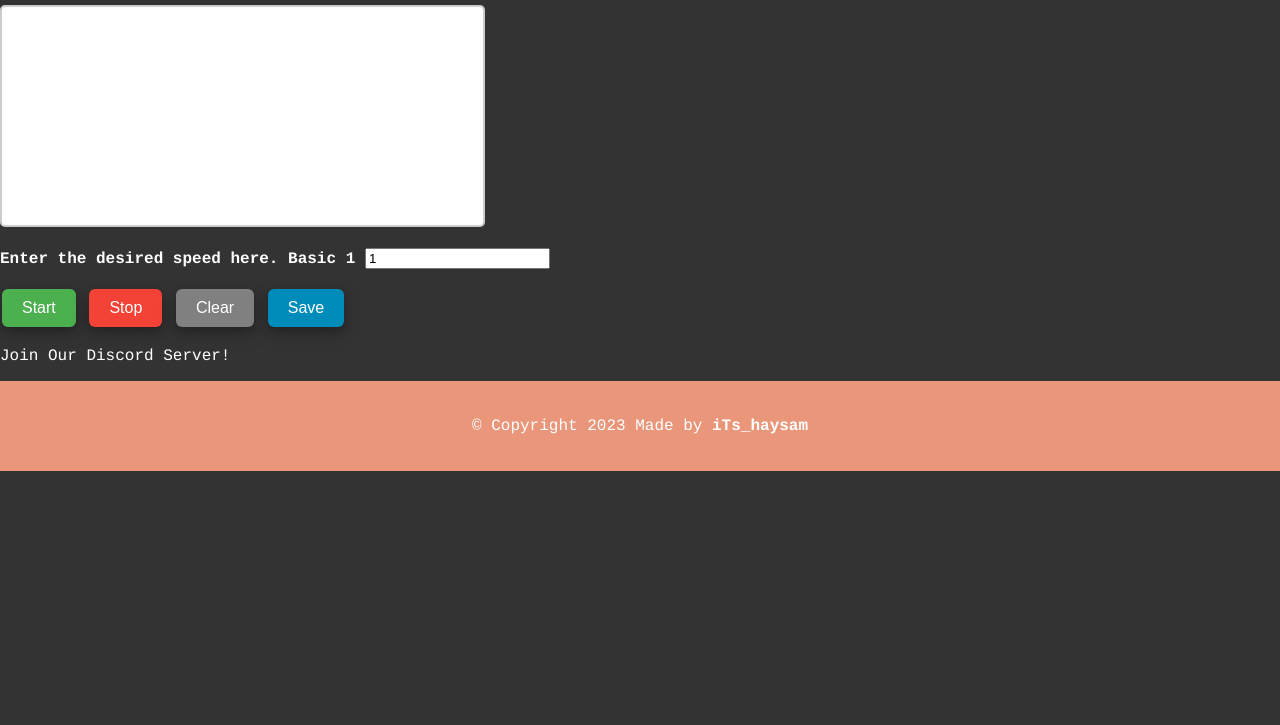
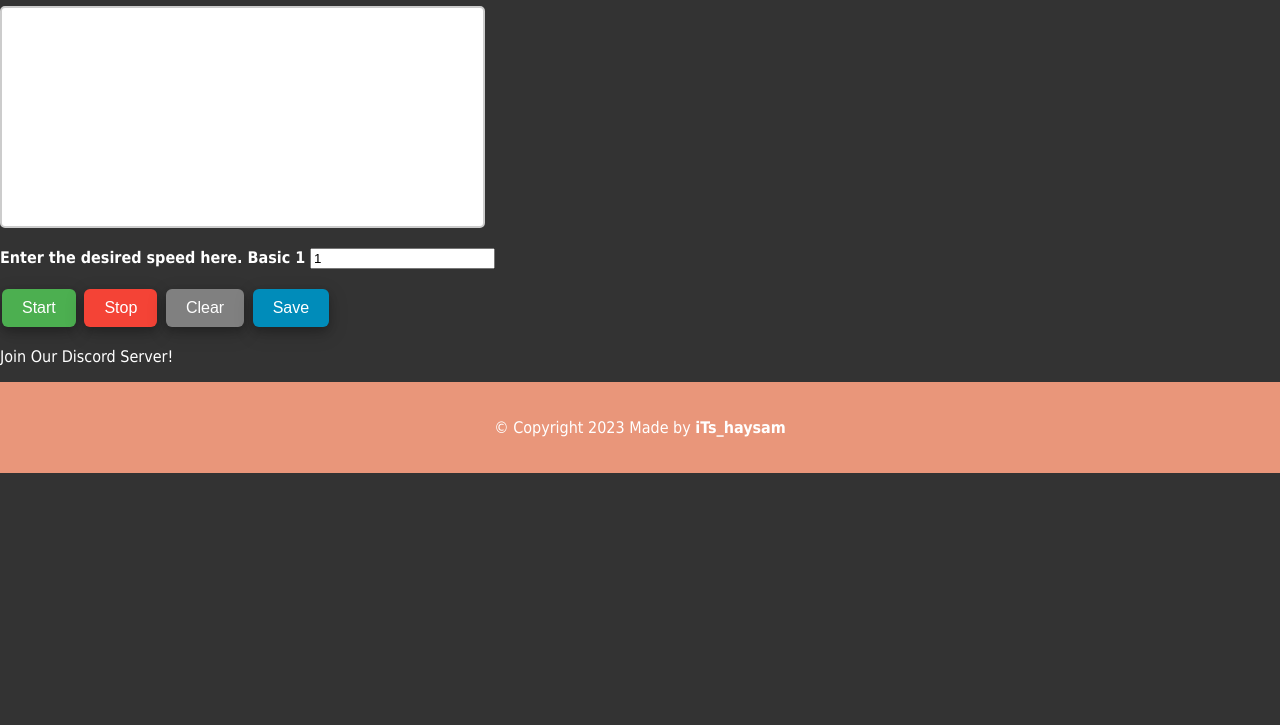
Before and after one commit to Haysamgames/nitro_gen, a plain HTML site: page index.html in a window 1280 px wide. Shown: the part 75-800 px from the top of the page. Drawn offline with Linux system fonts and the light colour scheme.

Commit message:
Update style.css

```diff
--- a/style.css
+++ b/style.css
@@ -5,7 +5,7 @@
 
 /* Set default font and remove margins */
 body {
-  font-family: Courier;
+  font-family: Tahoma, Verdana, sans-serif;
   margin: 0;
 }
 
```
